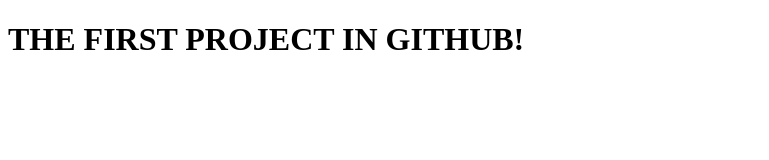
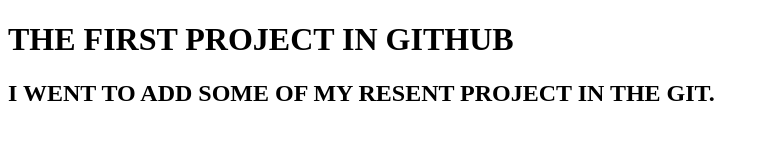
Before and after one commit to Feven-Tolosa/Beginning, a plain HTML site: page index.html in a window 1280 px wide. Shown: the whole page, without its empty margins (0-769 px from the left). Drawn offline with Linux system fonts and the light colour scheme.

Commit message:
Update index.html

```diff
--- a/index.html
+++ b/index.html
@@ -6,6 +6,7 @@
     <title>Document</title>
   </head>
   <body>
-    <h1>THE FIRST PROJECT IN GITHUB!</h1>
+    <h1>THE FIRST PROJECT IN GITHUB</h1>
+    <h2>I WENT TO ADD SOME OF MY RESENT PROJECT IN THE GIT.</h2>
   </body>
 </html>
```
